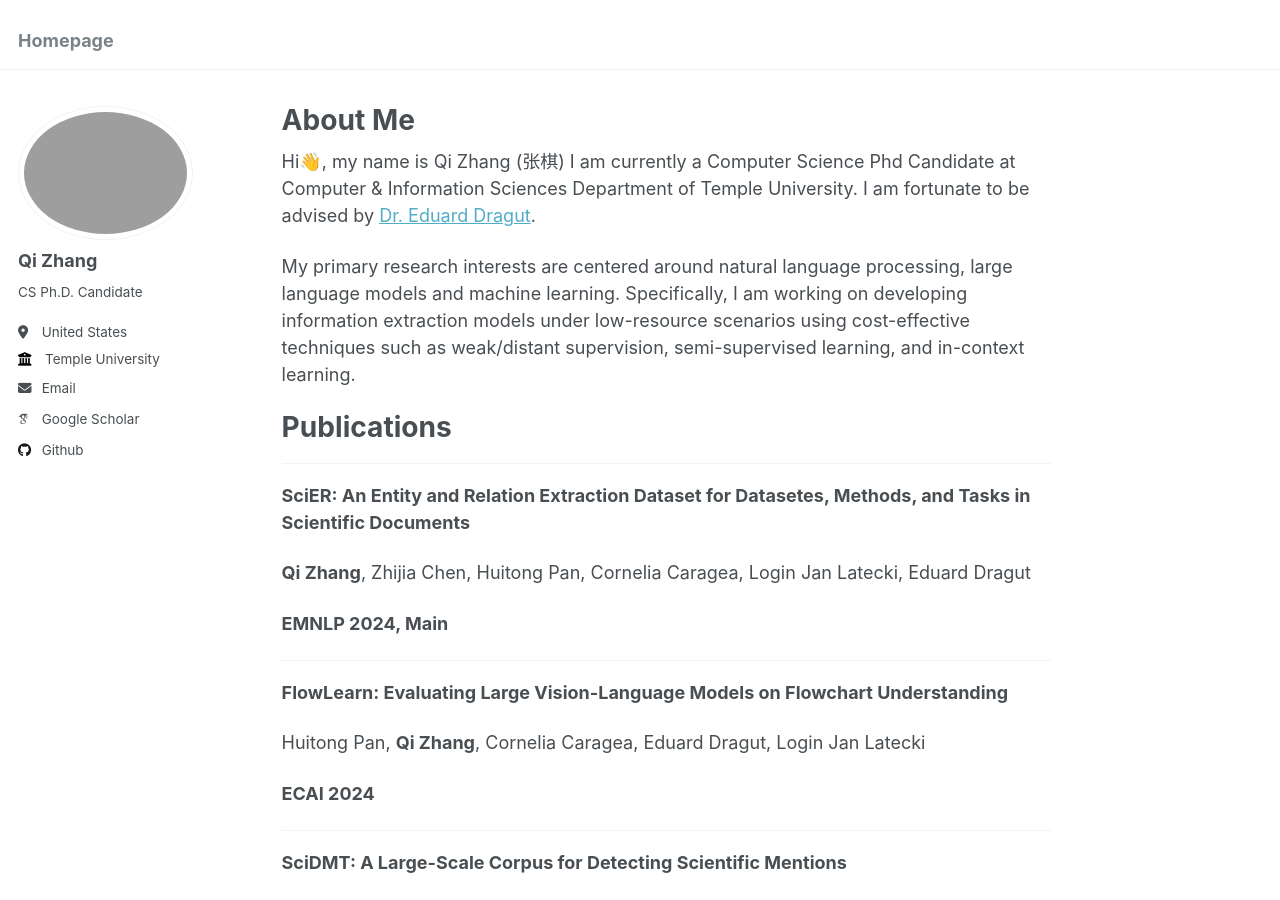
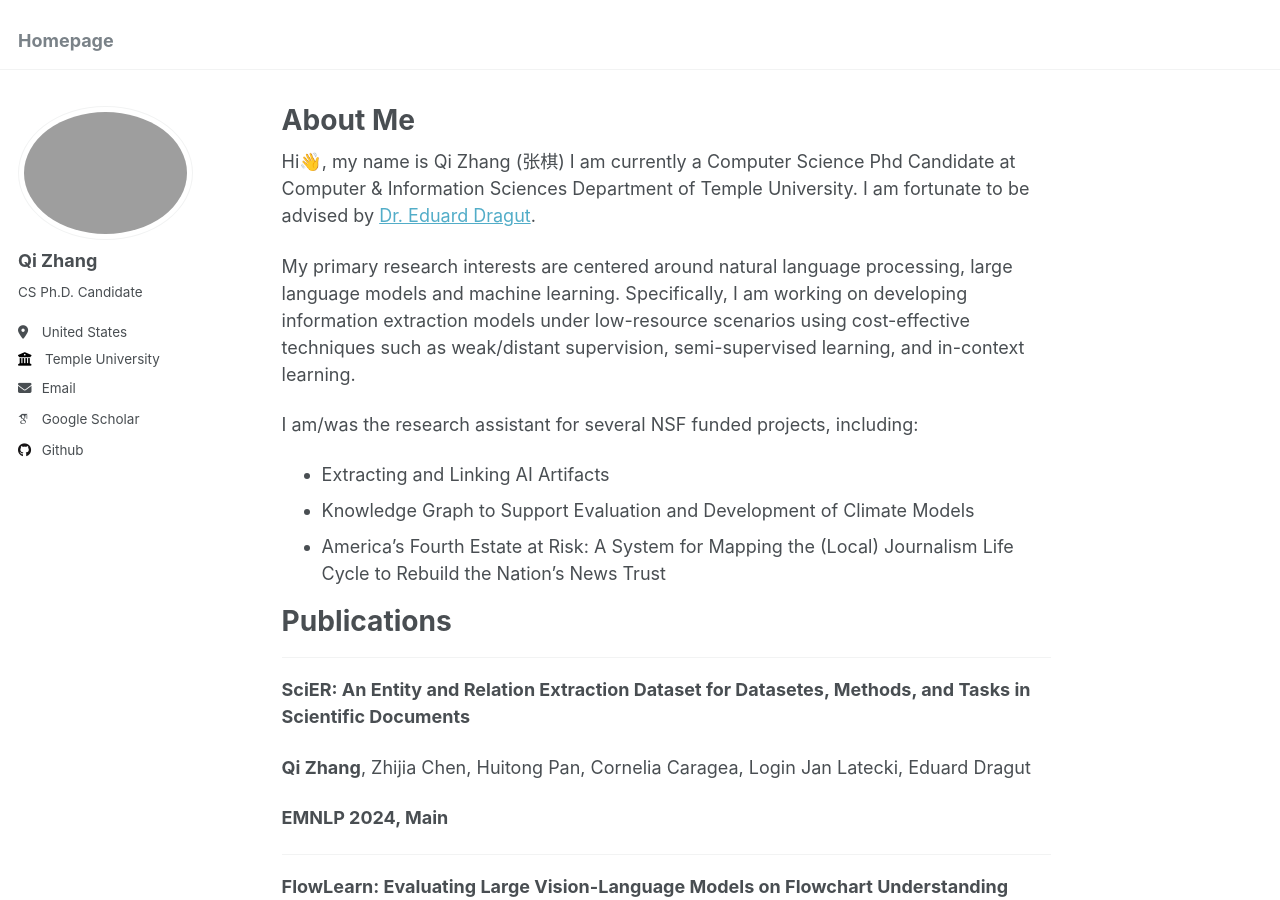
Before and after one commit to edzq/edzq.github.io, a Jekyll site: the page built from _pages/about.md, in a window 1280 px wide and 900 px high. Built offline with Jekyll 4.4.1, drawn with Linux system fonts in a browser that asks for light colours; some web fonts are replaced.

Commit message:
update profile

```diff
--- a/_pages/about.md
+++ b/_pages/about.md
@@ -11,6 +11,12 @@ Hi👋, my name is Qi Zhang (张棋) I am currently a Computer Science Phd Candi
 
 My primary research interests are centered around natural language processing, large language models and machine learning.
 Specifically, I am working on developing information extraction models under low-resource scenarios using cost-effective techniques such as weak/distant supervision, semi-supervised learning, and in-context learning.
+
+I am/was the research assistant for several NSF funded projects, including:
+- Extracting and Linking AI Artifacts
+- Knowledge Graph to Support Evaluation and Development of Climate Models
+- America's Fourth Estate at Risk: A System for
+Mapping the (Local) Journalism Life Cycle to Rebuild the Nation's News Trust
 
 
 # Publications
```
Also changed, not shown: 1 other file.
